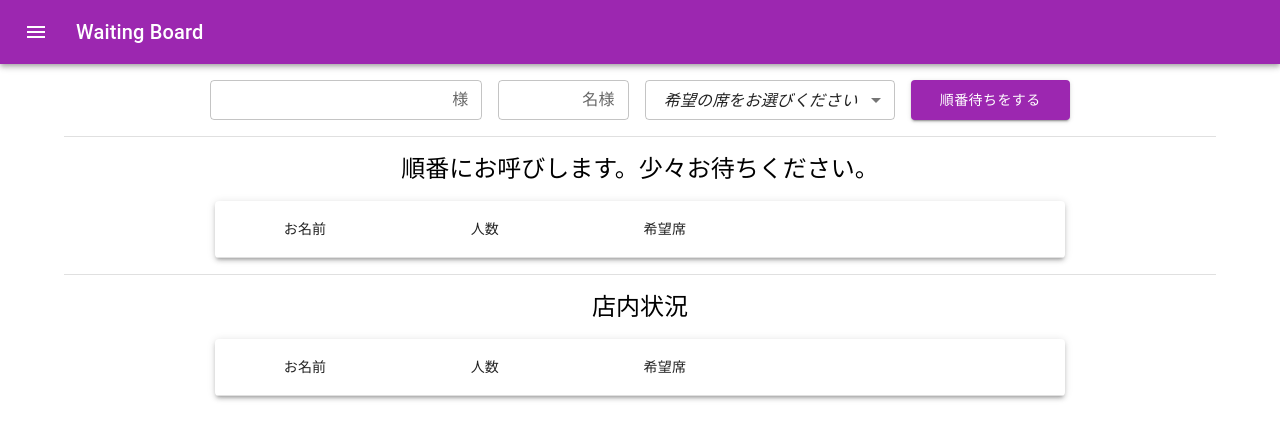
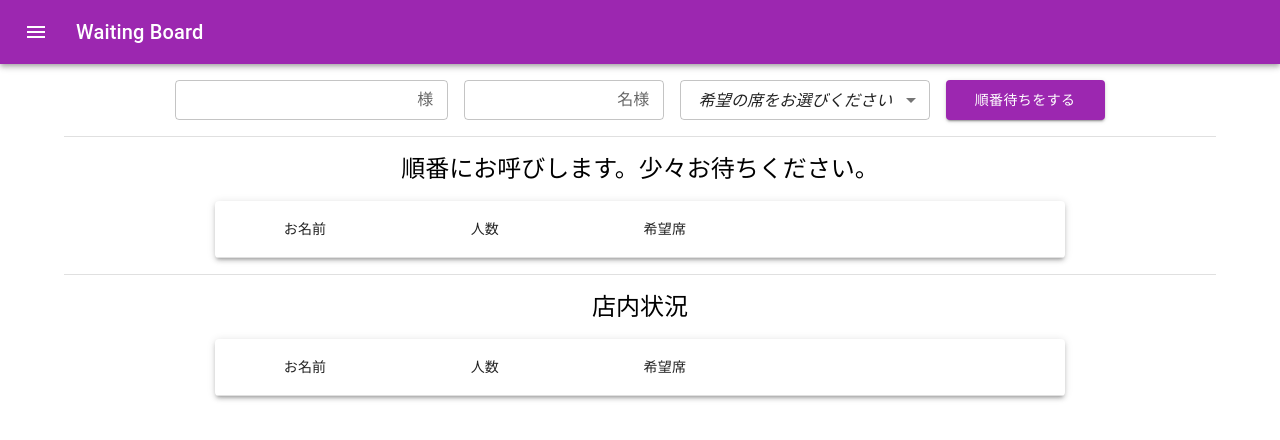
Before and after one commit to harutas/Waiting_Board, a React (Create React App) app: page / in a window 1280 px wide. Shown: the top 440 px of the page. Built offline with nearby package versions, Linux system fonts and the light colour scheme.

Commit message:
build and deploy

```diff
--- a/src/components/InputArea.jsx
+++ b/src/components/InputArea.jsx
@@ -9,7 +9,7 @@ import Button from '@mui/material/Button';
 const InputArea = (props) => {
   return (
     <Stack direction={"row"} justifyContent="center" sx={{ my: 1 }}>
-      <FormControl sx={{ m: 1 }} variant="outlined">
+      <FormControl sx={{ m: 1, minWidth: 200 }} variant="outlined">
         <OutlinedInput
           autoComplete="off"
           name={"name"}
@@ -19,7 +19,7 @@ const InputArea = (props) => {
           size="small"
         />
       </FormControl>
-      <FormControl sx={{ m: 1}} variant="outlined">
+      <FormControl sx={{ m: 1, minWidth: 200}} variant="outlined">
         <OutlinedInput
           inputProps={{max: 5, min: 0}}
           type='number'
@@ -47,7 +47,7 @@ const InputArea = (props) => {
         </Select>
       </FormControl>
       <Button
-          sx={{ m: 1, width: '20ch' }}
+          sx={{ m: 1, width: '20ch', minWidth: "20ch" }}
           disabled={props.disabled}
           variant="contained"
           color='secondary'
--- a/src/components/InsideOfShopTablePage.jsx
+++ b/src/components/InsideOfShopTablePage.jsx
@@ -15,7 +15,6 @@ const InsideOfShopTablePage = (props) => {
         <Button
           id={item.id}
           sx={{ width: 150 }}
-          // disabled={props.disabled}
           variant="outlined"
           color='secondary'
           onClick={props.goOutOnClick}
--- a/src/components/MainPage.jsx
+++ b/src/components/MainPage.jsx
@@ -1,5 +1,5 @@
 import { Guest } from "../model/index"
-import { Divider } from "@mui/material";
+import { Box, Divider } from "@mui/material";
 import React from "react"
 import InputArea from "./InputArea"
 import WaitingTablePage from "./WaitingTablePage"
@@ -20,6 +20,7 @@ class MainPage extends React.Component {
     }
   }
 
+  // inputデータの更新
   handleChange(e) {
     const target = e.target;
     const name = target.name;
@@ -29,6 +30,7 @@ class MainPage extends React.Component {
     })
   }
 
+  // 順番待ち
   addToWaitingArray() {
     if (this.state.inputData.name === "") return alert("お名前を入力してください。");
     else if (this.state.inputData.numberOfPeople === "") return alert("人数を入力してください。");
@@ -53,6 +55,7 @@ class MainPage extends React.Component {
     });
   }
 
+  // キャンセル
   cancelOnClick(e) {
     const array = this.state.waitingArray;
     for (let i = 0; i < array.length; i++){
@@ -64,6 +67,7 @@ class MainPage extends React.Component {
     this.setState({waitingArray : array});
   }
 
+  // 案内
   guideOnClick(e) {
     const waitingArr = this.state.waitingArray;
     const insideOfShopArr = this.state.insideOfShopArray;
@@ -81,6 +85,7 @@ class MainPage extends React.Component {
     });
   }
 
+  // 退店
   goOutOnClick(e) {
     const insideOfShopArr = this.state.insideOfShopArray;
     for (let i = 0; i < insideOfShopArr.length; i++){
@@ -125,13 +130,13 @@ class MainPage extends React.Component {
 
   render () {
     return(
-      <>
+      <Box sx={{overflow: "auto"}}>
         {this.renderInputArea()}
         <Divider/>
         {this.renderWaitingTablePage()}
         <Divider/>
         {this.renderInsideOfShopTablePage()}
-      </>
+      </Box>
     )
   }
 }
--- a/src/components/WaitingTablePage.jsx
+++ b/src/components/WaitingTablePage.jsx
@@ -15,7 +15,6 @@ const WaitingTablePage = (props) => {
         <Button
           id={item.id}
           sx={{ width: 150 }}
-          // disabled={props.disabled}
           variant="outlined"
           color='secondary'
           onClick={props.cancelOnClick}
@@ -28,7 +27,6 @@ const WaitingTablePage = (props) => {
         <Button
           id={item.id}
           sx={{ width: 100 }}
-          // disabled={props.disabled}
           variant="outlined"
           color='secondary'
           onClick={props.guideOnClick}
```
Also changed, not shown: 15 other files (tests, documents, lock files or other folders).
